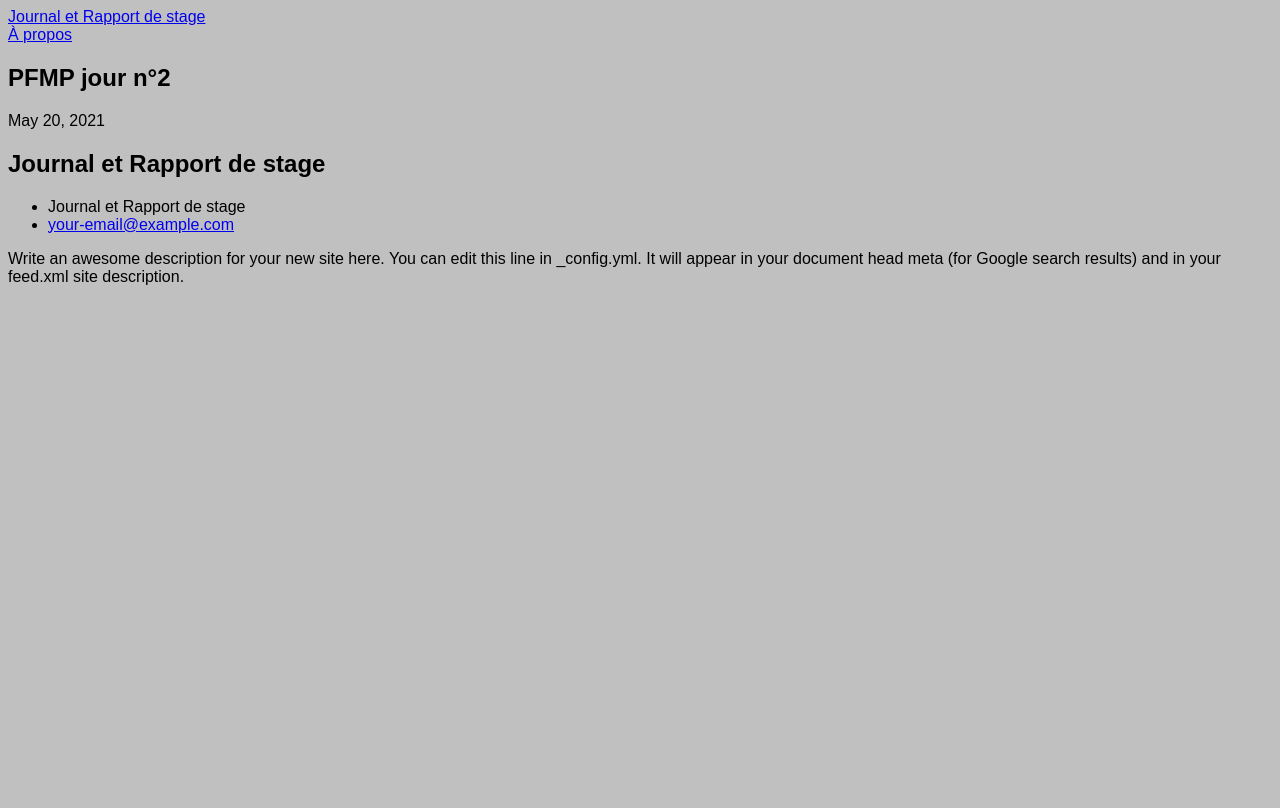
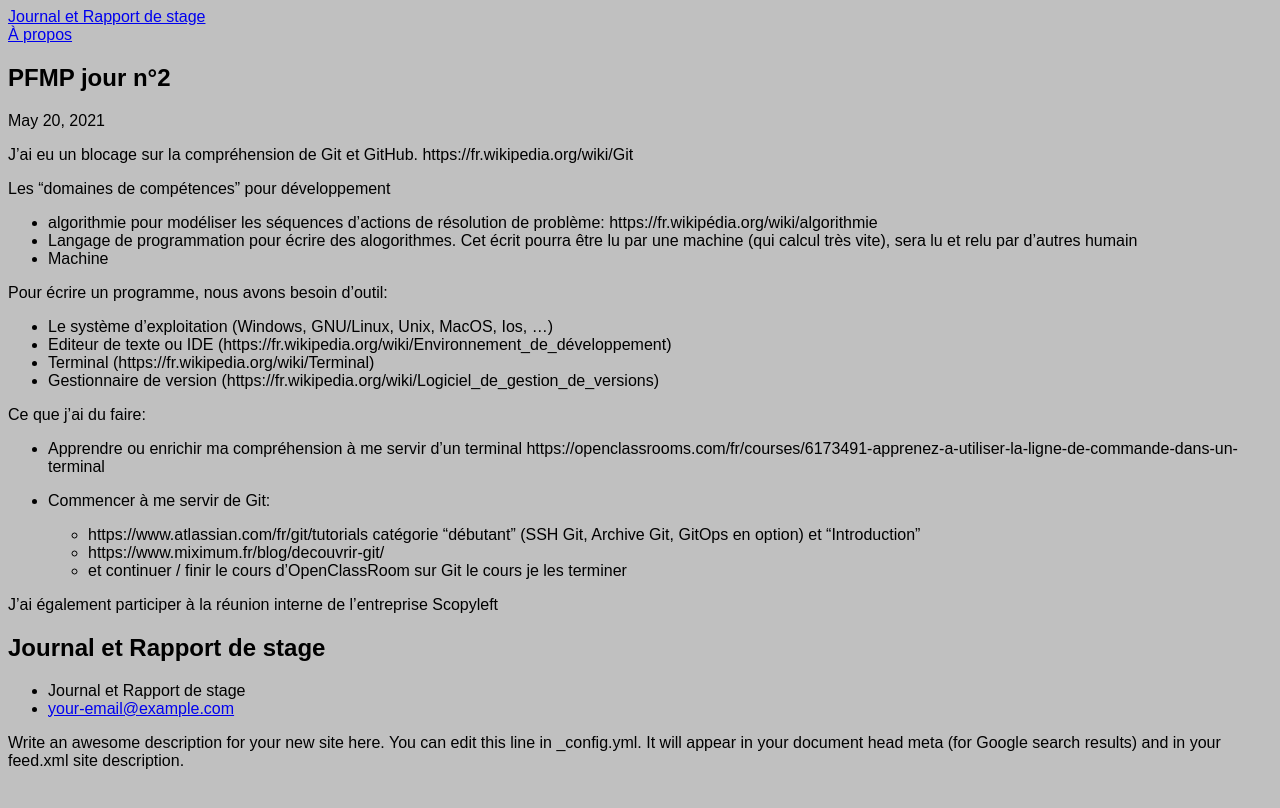
Before and after one commit to Corentin69008/Corentin69008.github.io, a Jekyll site: the page built from _posts/2021-05-20-PFMP.markdown, in a window 1280 px wide. Shown: the top 808 px of the page. Built offline with Jekyll 4.4.1, drawn with Linux system fonts in a browser that asks for light colours.

Commit message:
mise a jour

```diff
--- a/_posts/2021-05-20-PFMP.markdown
+++ b/_posts/2021-05-20-PFMP.markdown
@@ -2,3 +2,34 @@
 layout: post
 title: "PFMP jour n°2"
 ---
+
+J'ai eu un blocage sur la compréhension de Git et GitHub.
+https://fr.wikipedia.org/wiki/Git
+
+Les "domaines de compétences" pour développement
+- algorithmie pour modéliser les séquences d'actions de résolution de problème:
+https://fr.wikipédia.org/wiki/algorithmie
+- Langage de programmation pour écrire des alogorithmes.
+Cet écrit pourra être lu par une machine (qui calcul très vite), sera lu et relu par d'autres humain
+- Machine
+
+Pour écrire un programme, nous avons besoin d'outil:
+- Le système d'exploitation (Windows, GNU/Linux, Unix, MacOS, Ios, ...)
+- Editeur de texte ou IDE
+(https://fr.wikipedia.org/wiki/Environnement_de_développement)
+- Terminal (https://fr.wikipedia.org/wiki/Terminal)
+- Gestionnaire de version
+(https://fr.wikipedia.org/wiki/Logiciel_de_gestion_de_versions)
+
+Ce que j'ai du faire:
+- Apprendre ou enrichir ma compréhension à me servir d'un terminal
+https://openclassrooms.com/fr/courses/6173491-apprenez-a-utiliser-la-ligne-de-commande-dans-un-terminal
+
+- Commencer à me servir de Git:
+  - https://www.atlassian.com/fr/git/tutorials
+  catégorie "débutant" (SSH Git, Archive Git, GitOps en option) et "Introduction"
+  - https://www.miximum.fr/blog/decouvrir-git/
+  - et continuer / finir le cours d'OpenClassRoom sur Git
+    le cours je les terminer
+
+J'ai également participer à la réunion interne de l'entreprise Scopyleft
```
